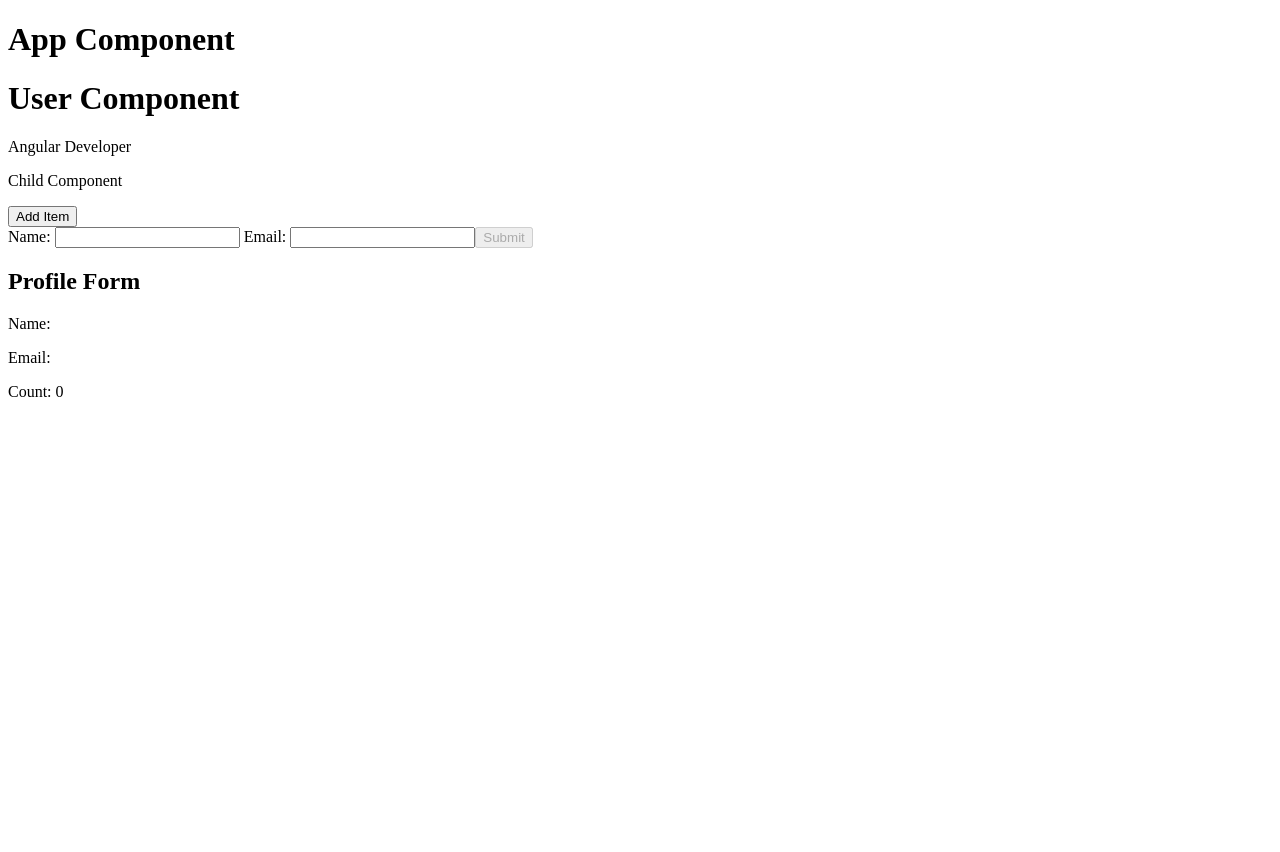
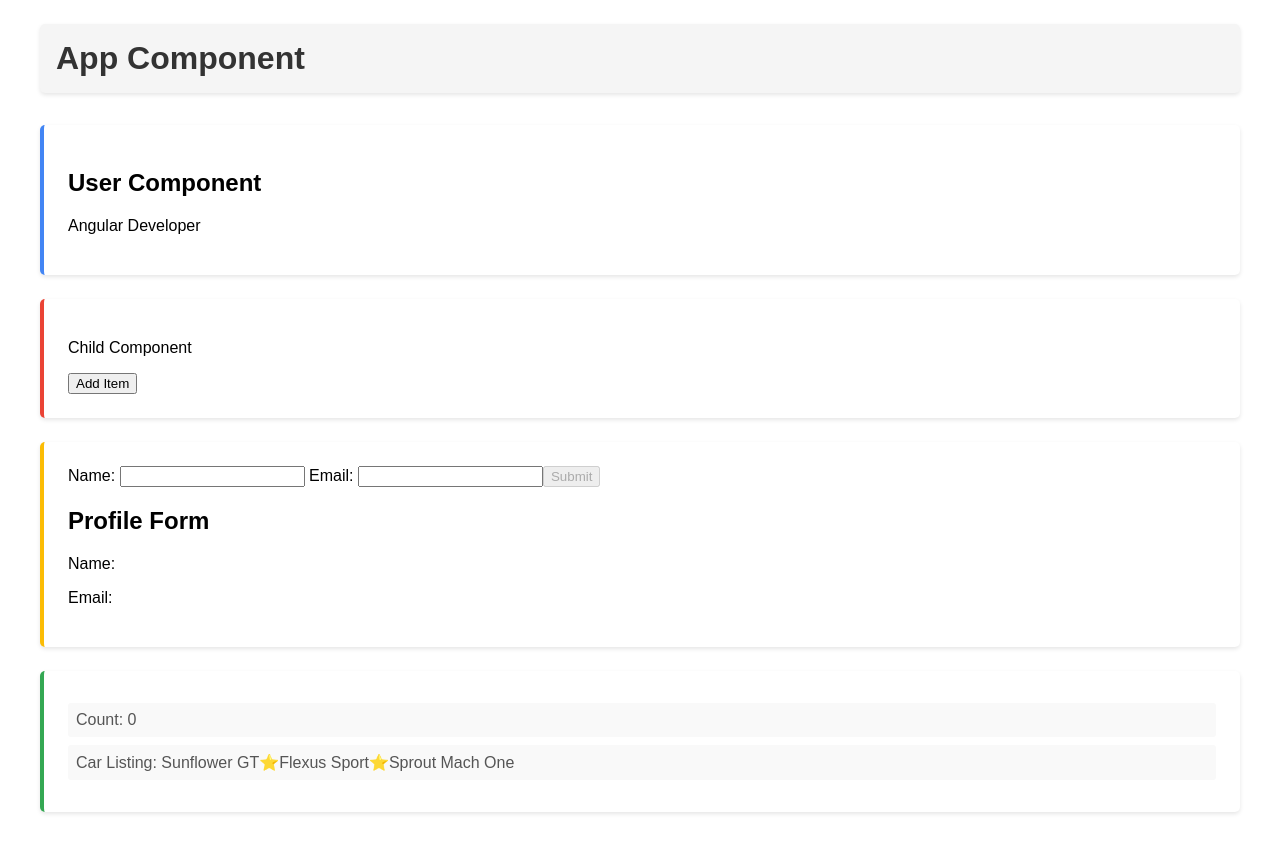
Before and after one commit to taisei-developer/angular-tutorial, an Angular app: page / in a window 1280 px wide. Shown: the top 852 px of the page. Before the commit the page ends 800 px from the top, so only its background shows below. Built offline with nearby package versions, Linux system fonts and the light colour scheme.

Commit message:
インジェクトベースの依存性の注入

```diff
--- a/src/app/app.component.css
+++ b/src/app/app.component.css
@@ -0,0 +1,56 @@
+.container {
+  max-width: 1200px;
+  margin: 0 auto;
+  padding: 1rem;
+  font-family: Arial, sans-serif;
+}
+
+header {
+  background-color: #f5f5f5;
+  padding: 1rem;
+  margin-bottom: 2rem;
+  border-radius: 5px;
+  box-shadow: 0 2px 4px rgba(0, 0, 0, 0.1);
+}
+
+h1 {
+  color: #333;
+  margin: 0;
+  font-size: 2rem;
+}
+
+section {
+  background-color: #fff;
+  padding: 1.5rem;
+  margin-bottom: 1.5rem;
+  border-radius: 5px;
+  box-shadow: 0 2px 4px rgba(0, 0, 0, 0.1);
+}
+
+.user-section {
+  border-left: 4px solid #4285f4;
+}
+
+.child-section {
+  border-left: 4px solid #ea4335;
+}
+
+.form-section {
+  border-left: 4px solid #fbbc05;
+}
+
+.info-section {
+  border-left: 4px solid #34a853;
+}
+
+p {
+  margin: 0.5rem 0;
+  font-size: 1rem;
+  color: #555;
+}
+
+.info-section p {
+  padding: 0.5rem;
+  background-color: #f9f9f9;
+  border-radius: 3px;
+}
--- a/src/app/app.component.html
+++ b/src/app/app.component.html
@@ -1,5 +1,24 @@
-<h1>App Component</h1>
-<app-user occupation="Angular Developer"></app-user>
-<app-child (addItemEvent)="addItem($event)"></app-child>
-<app-form></app-form>
-<p>Count: {{ items.length }}</p>
+<div class="container">
+  <header>
+    <h1>App Component</h1>
+  </header>
+
+  <main>
+    <section class="user-section">
+      <app-user occupation="Angular Developer"></app-user>
+    </section>
+
+    <section class="child-section">
+      <app-child (addItemEvent)="addItem($event)"></app-child>
+    </section>
+
+    <section class="form-section">
+      <app-form></app-form>
+    </section>
+
+    <section class="info-section">
+      <p>Count: {{ items.length }}</p>
+      <p>Car Listing: {{ display }}</p>
+    </section>
+  </main>
+</div>
--- a/src/app/app.component.ts
+++ b/src/app/app.component.ts
@@ -1,8 +1,9 @@
-import { Component } from '@angular/core';
+import { Component, inject } from '@angular/core';
 import { RouterOutlet } from '@angular/router';
 import { UserComponent } from "./user/user.component";
 import { ChildComponent } from "./child/child.component";
 import { FormComponent } from "./form/form.component";
+import { CarService } from './car.service';
 
 @Component({
   selector: 'app-root',
@@ -13,8 +14,14 @@ import { FormComponent } from "./form/form.component";
 })
 export class AppComponent {
   title = 'angular-tutorial';
+  display = '';
+  carService = inject(CarService);
 
   items = new Array();
+
+  constructor() {
+    this.display = this.carService.getCars().join('⭐️');
+  }
 
   // 子コンポーネントからデータを受け取る
   addItem(item: string) {
```
